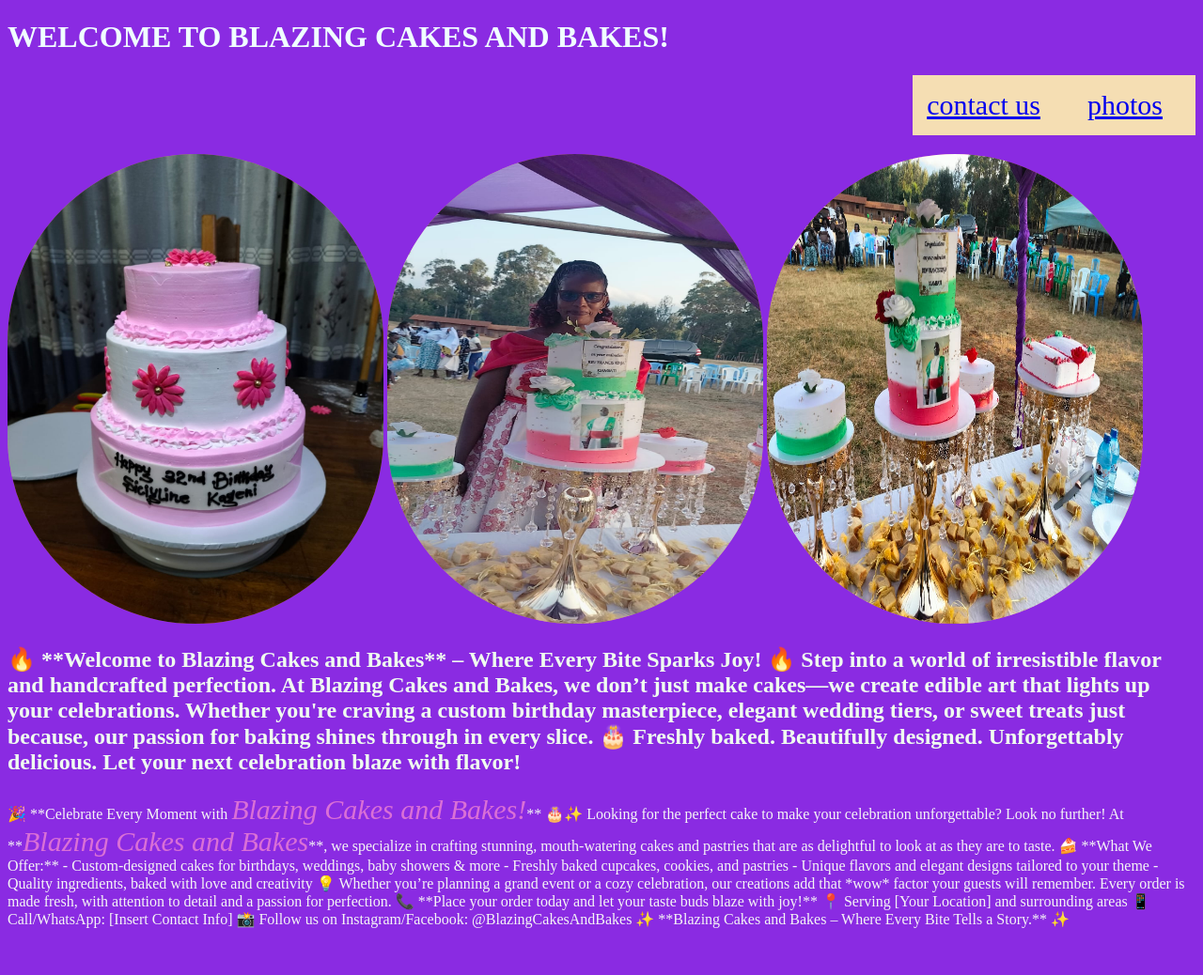
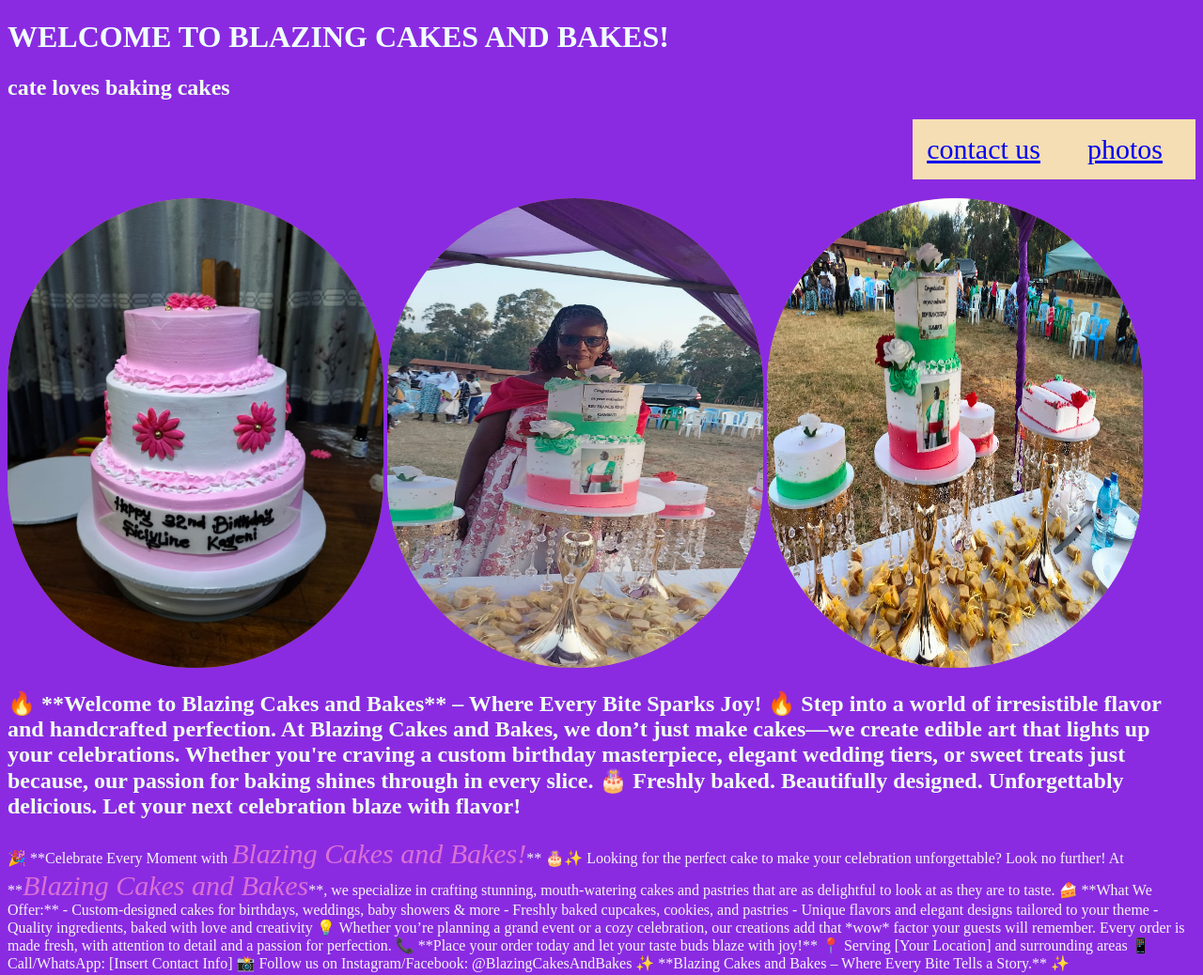
Before and after one commit to Julius705/cate-cakes, a plain HTML site: page index.html in a window 1280 px wide. Shown: the whole page at 94% size. Before the commit the page ends 1004 px from the top, so only its background shows below. Drawn offline with Linux system fonts and the light colour scheme.

Commit message:
i added a h2 tag

```diff
--- a/index.html
+++ b/index.html
@@ -9,6 +9,7 @@
   </head>
   <body>
     <h1>WELCOME TO BLAZING CAKES AND BAKES!</h1>
+    <h2>cate loves baking cakes</h2>
     <main class="container">
       <div class="links">
         <a href="contacts.html">contact us</a>
```
